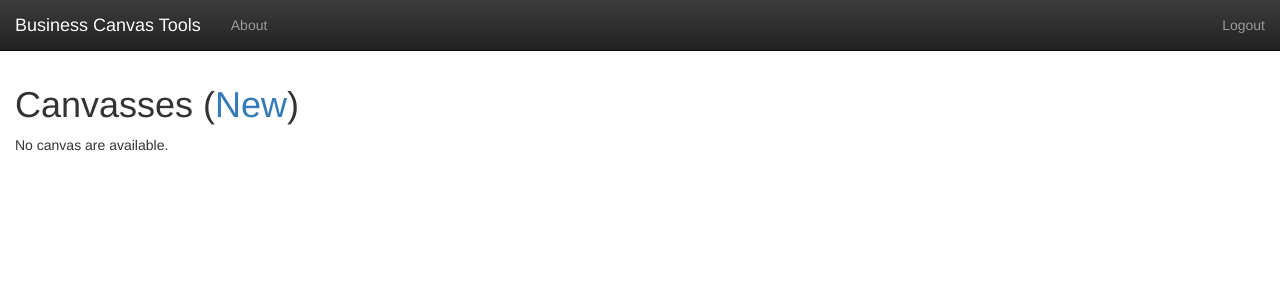
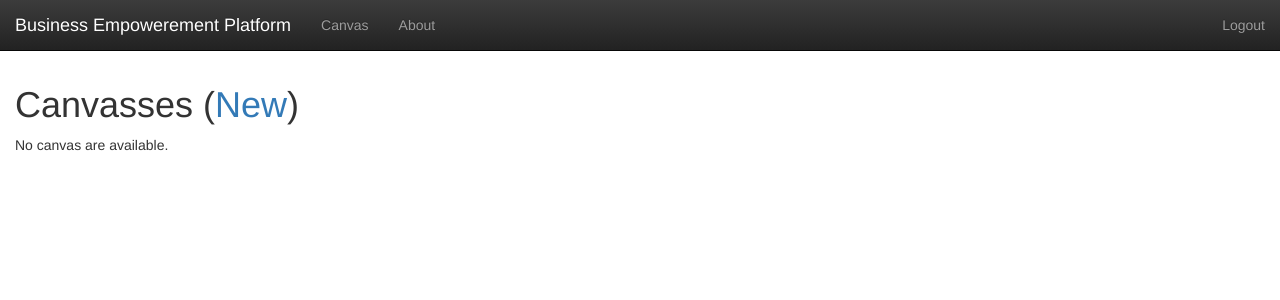
Before and after one commit to Fale/canvas, a Django app: template templates/canvas/index.html in a window 1280 px wide. Shown: the top 300 px of the page. Run offline with Django 3.2, Linux system fonts and the light colour scheme; the template is opened without the code that fills it, so the values that code supplies are empty; some libraries are stand-ins or nearby versions.

Commit message:
Start thinking about the BEP as itself and less about the canvas tool

```diff
--- a/templates/template.html
+++ b/templates/template.html
@@ -33,10 +33,11 @@
             <span class="icon-bar"></span>
             <span class="icon-bar"></span>
           </button>
-          <a class="navbar-brand" href="/">Business Canvas Tools</a>
+          <a class="navbar-brand" href="/">Business Empowerement Platform</a>
         </div>
         <div class="navbar-collapse collapse">
           <ul class="nav navbar-nav">
+            <li class="{% ifequal request.path 'canvas/'%} active {% endifequal%}"><a href="canvas">Canvas</a></li>
             <li class="{% ifequal request.path 'about/'%} active {% endifequal%}"><a href="#about">About</a></li>
           </ul>
           <ul class="nav navbar-nav navbar-right">
```
